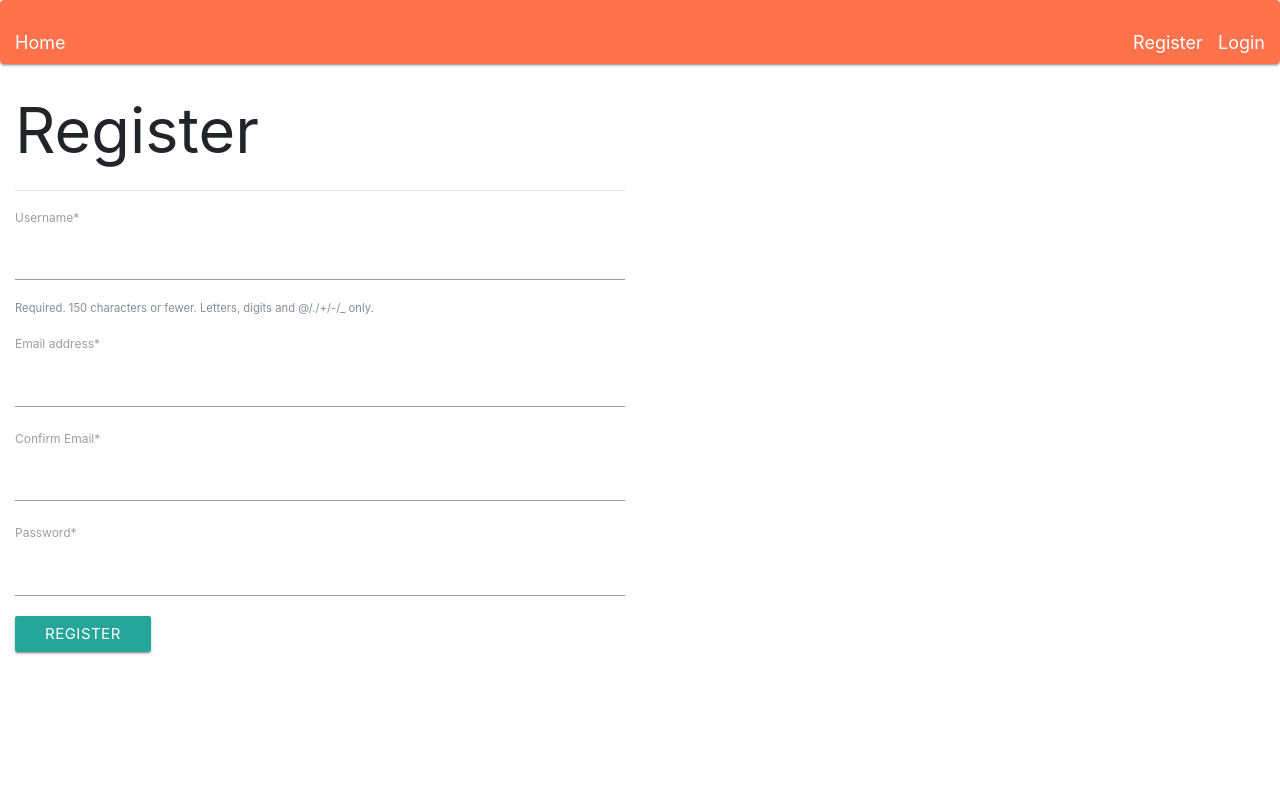
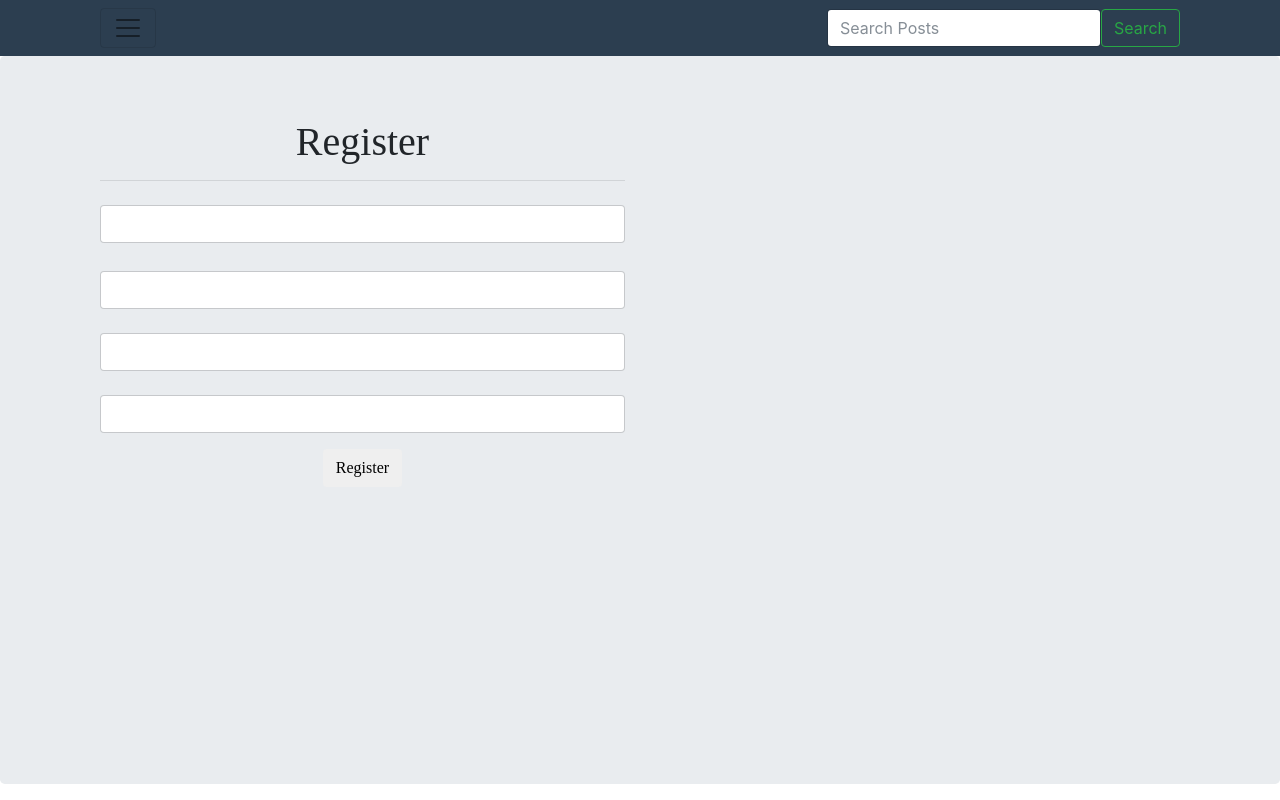
Before and after one commit to ShivaGuntuku/learning, a Django app: page /register/ in a window 1280 px wide. Run offline with Django 3.2, Linux system fonts and the light colour scheme; some libraries are stand-ins or nearby versions.

Commit message:
fixed UI side things like display,login,create

```diff
--- a/static/css/blog.css
+++ b/static/css/blog.css
@@ -1,6 +1,16 @@
 html {
 	font-family: GillSans, Calibri, Trebuchet, sans-serif;
 }
+body{
+
+}
+.navbar{
+	margin-bottom: 0px;
+	padding-left: 100px !important;
+	padding-right: 100px;
+	background-color:  #2c3e50 ;
+}
+/*Navigaton Toggle Color Change or Visible*/
 
 .card {
 
@@ -40,15 +50,24 @@
 .comment-reply{
 	display: none;
 }
-
-.card-content {
-	height: 250px;
+.card-header{
+	height: 50px;
+	overflow: hidden;
+}
+.card-body {
+	height: 200px;
 	overflow: hidden;
 	margin: 0px;
-
 }
 
 a.card-action{
 	text-decoration: none !important;
 	color: black;
 }
+
+.vertical-center{
+  height: 91vh;
+  margin-bottom: 0px;
+  text-align: center;
+  font: 0/0 a;
+}
--- a/templates/base.html
+++ b/templates/base.html
@@ -4,7 +4,7 @@
     {% load staticfiles %}
     <title>{% block head_title %} Blog {% endblock head_title %}</title>
     <link rel="stylesheet" href="https://maxcdn.bootstrapcdn.com/bootstrap/4.0.0-beta/css/bootstrap.min.css" integrity="sha384-/Y6pD6FV/Vv2HJnA6t+vslU6fwYXjCFtcEpHbNJ0lyAFsXTsjBbfaDjzALeQsN6M" crossorigin="anonymous">
-    <link rel="stylesheet" href="https://cdnjs.cloudflare.com/ajax/libs/materialize/0.100.2/css/materialize.min.css">
+    <!--<link rel="stylesheet" href="https://cdnjs.cloudflare.com/ajax/libs/materialize/0.100.2/css/materialize.min.css"> -->
     <link href="https://fonts.googleapis.com/icon?family=Material+Icons" rel="stylesheet">
     <meta name="author" content="shivaguntuku" />
     <link rel="shortcut icon" href="{% static 'images/favicon.ico' %}">
@@ -16,29 +16,46 @@
 {% block head_extra %} {% endblock head_extra %}
 
 <body>
-    {% include 'messages_dispaly.html' %}
-    {# <div class="container"> #}
-        <nav class="breadcrumb" style="background-color: #ff724c;">
-            <a href="{% url 'posts:list' %}">Home</a>
-            {% block post_detail_line %}
-            {% endblock %}
+  <!--Navigation Bar -->
+  <nav class="navbar navbar-toggleable-md navbar-light bg-faded ">
+    <button class="navbar-toggler navbar-toggler-right" type="button"  data-toggle="collapse" data-target="#navbarSupportedContent" aria-controls="navbarSupportedContent" aria-expanded="false" aria-label="Toggle navigation">
+    <span class="navbar-toggler-icon"></span>
+    </button>
+    <form method="GET" action="" class="form-inline my-2 my-lg-0">
+      <input class="form-control" type="text" name="q" placeholder="Search Posts"  value="{{ request.GET.q }}" />
+      <button class="btn btn-outline-success my-2 my-sm-0" type="submit">Search</button>
+    </form>
+    <div class="collapse navbar-collapse" id="navbarSupportedContent">
+      <ul class="navbar-nav mr-auto">
+        <li class="nav-item active">
+          <a href="{% url 'posts:list' %}">Home</a>
+            <!--{% block post_detail_line %}
+            {% endblock %} -->
+        </li>
+        {% if not request.user.is_authenticated %}
+        <li class="nav-item">
+          <a href="{% url 'login' %}">Login</a>
+        </li>
+        <li class="nav-item">
+          <a href="{% url 'register' %}">Register</a>
+        </li>
+        {% else %}
+        <li class="nav-item">
+          <a href="{% url 'logout' %}">Logout</a>
+            {% endif %}
+        <li class="nav-item">
+      </ul>
+    </div>
+  </nav>
 
-            {% if not request.user.is_authenticated %}
-            <a class="pull-right" href="{% url 'login' %}"> Login </a>
-            <a class="pull-right" href="{% url 'register' %}"> Register &nbsp;&nbsp; </a>
-
-            {% else %}
-            <a class="pull-right" href="{% url 'logout' %}">Logout</a>
-            {% endif %}
-        </nav>
-        {% block content %}{% endblock %}
-    {# </div> #}
+  <!--Block Content Start Here -->
+  {% block content %}{% endblock %}
 
 <script src="https://code.jquery.com/jquery-3.2.1.min.js" integrity="sha256-hwg4gsxgFZhOsEEamdOYGBf13FyQuiTwlAQgxVSNgt4=" crossorigin="anonymous"></script>
 <script src="https://cdnjs.cloudflare.com/ajax/libs/popper.js/1.11.0/umd/popper.min.js" integrity="sha384-b/U6ypiBEHpOf/4+1nzFpr53nxSS+GLCkfwBdFNTxtclqqenISfwAzpKaMNFNmj4" crossorigin="anonymous"></script>
 <script src="https://maxcdn.bootstrapcdn.com/bootstrap/4.0.0-beta/js/bootstrap.min.js" integrity="sha384-h0AbiXch4ZDo7tp9hKZ4TsHbi047NrKGLO3SEJAg45jXxnGIfYzk4Si90RDIqNm1" crossorigin="anonymous"></script>
 <script src="https://cdnjs.cloudflare.com/ajax/libs/marked/0.3.6/marked.min.js"></script>
-<script src="https://cdnjs.cloudflare.com/ajax/libs/materialize/0.100.2/js/materialize.min.js"></script>
+{# <script src="https://cdnjs.cloudflare.com/ajax/libs/materialize/0.100.2/js/materialize.min.js"></script> #}
 <script type="text/javascript">
 $(document).ready(function(){
     $(".content-markdown").each(function(){
--- a/templates/login_form.html
+++ b/templates/login_form.html
@@ -2,6 +2,8 @@
 {% load crispy_forms_tags %}
 
 {% block content %}
+	<div class="jumbotron vertical-center">
+		<div class="container">
     <div class='col-sm-6 col-sm-offset-3'>
         <h1>{{ title }} </h1>
         <hr/>
@@ -11,4 +13,6 @@
             <input type="submit" class="btn btn-default" value="{{ title }}">
         </form>
     </div>
+  </div>
+  </div>
 {% endblock content %}
```
Also changed, not shown: developemt reqired.txt (added, +13 -0 lines), templates/blog.html (+10 -12 lines), templates/blog_create.html (+10 -1 lines), templates/blog_detail.html (+8 -13 lines), db.sqlite3.
